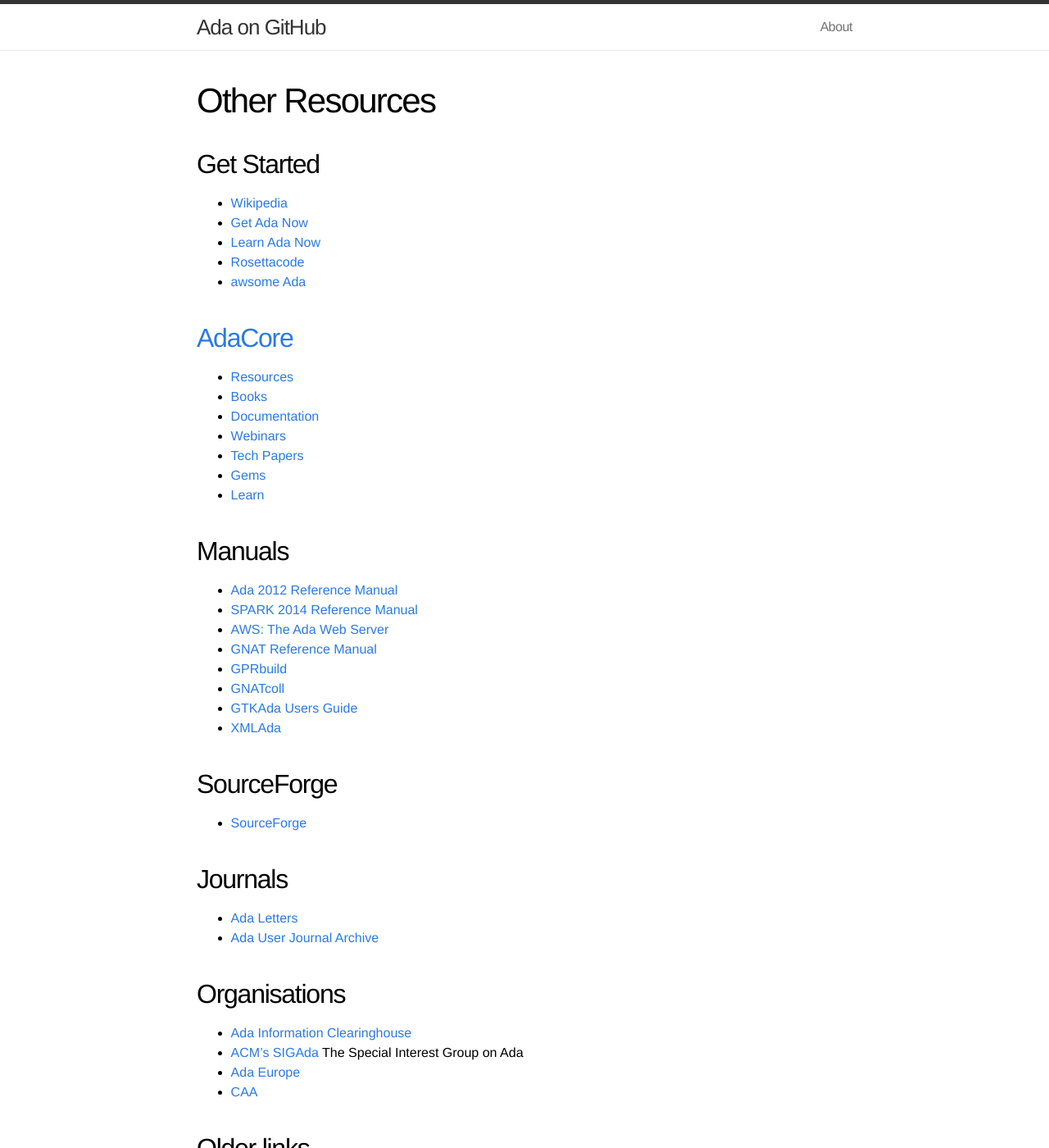
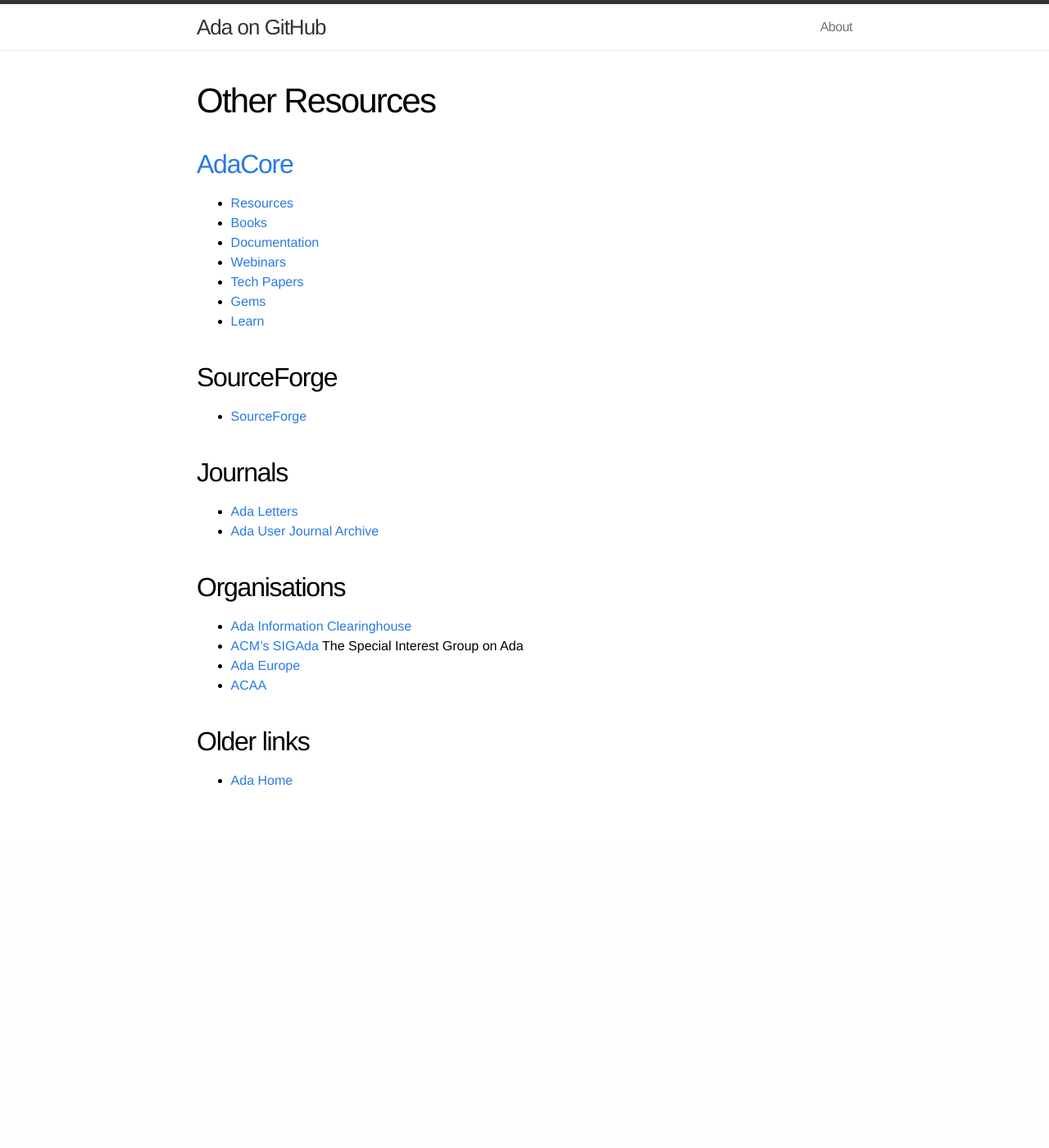
Before and after one commit to quornings/quornings.github.io, a Jekyll site: the page built from other.md, in a window 1280 px wide and 1400 px high. Shown: the whole window at 82% size. Built offline with Jekyll 4.4.1, drawn with Linux system fonts in a browser that asks for light colours.

Commit message:
Split others into manuals, getstarted

```diff
--- a/other.md
+++ b/other.md
@@ -3,14 +3,6 @@ layout: page
 title: Other Resources
 permalink: /other/
 ---
-
-## Get Started
-
-- [Wikipedia](https://en.wikipedia.org/wiki/Ada_%28programming_language%29)
-- [Get Ada Now](http://getadanow.com)
-- [Learn Ada Now](http://www.learnadanow.com)
-- [Rosettacode](https://rosettacode.org/wiki/Category:Ada)
-- [awsome Ada](https://github.com/ohenley/awesome-ada)
 
 ## [AdaCore](https://adacore.com)
 
@@ -21,16 +13,6 @@ permalink: /other/
 - [Tech Papers](https://www.adacore.com/papers)
 - [Gems](https://www.adacore.com/gems)
 - [Learn](https://learn.adacore.com)
-
-## Manuals
-- [Ada 2012 Reference Manual](http://docs.adacore.com/live/wave/arm12/html/arm12/arm12.html)
-- [SPARK 2014 Reference Manual](http://docs.adacore.com/live/wave/spark2014/html/spark2014_rm/index.html)
-- [AWS: The Ada Web Server](http://docs.adacore.com/live/wave/aws/html/aws_ug/index.html)
-- [GNAT Reference Manual](http://docs.adacore.com/live/wave/gnat_rm/html/gnat_rm/gnat_rm.html)
-- [GPRbuild](http://docs.adacore.com/live/wave/gprbuild/html/gprbuild_ug/gprbuild_ug.html)
-- [GNATcoll](http://docs.adacore.com/live/wave/gnatcoll/html/gnatcoll_ug/index.html)
-- [GTKAda Users Guide](http://docs.adacore.com/live/wave/gtkada/html/gtkada_ug/index.html)
-- [XMLAda](http://docs.adacore.com/live/wave/xmlada/html/xmlada_ug/index.html)
 
 ## SourceForge
 
@@ -46,7 +28,7 @@ permalink: /other/
 - [Ada Information Clearinghouse](https://www.adaic.org)
 - [ACM’s SIGAda](https://www.sigada.org) The Special Interest Group on Ada
 - [Ada Europe](http://www.ada-europe.org)
-- [CAA](http://www.ada-auth.org)
+- [ACAA](http://www.ada-auth.org)
 
 ## Older links
 
```
Also changed, not shown: ada.md (+3 -1 lines), getstarted.md (added, +12 -0 lines), manuals.md (added, +14 -0 lines).
